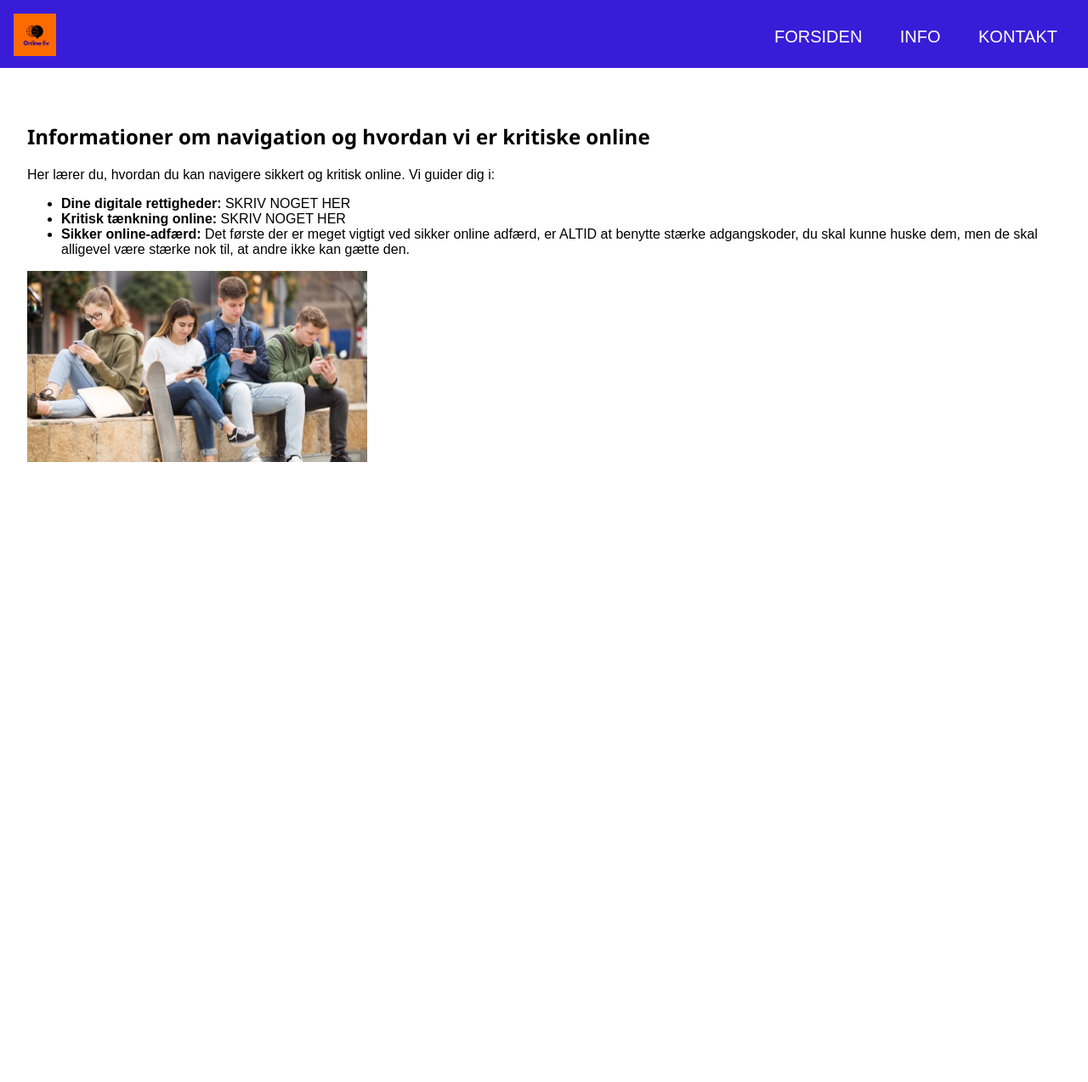
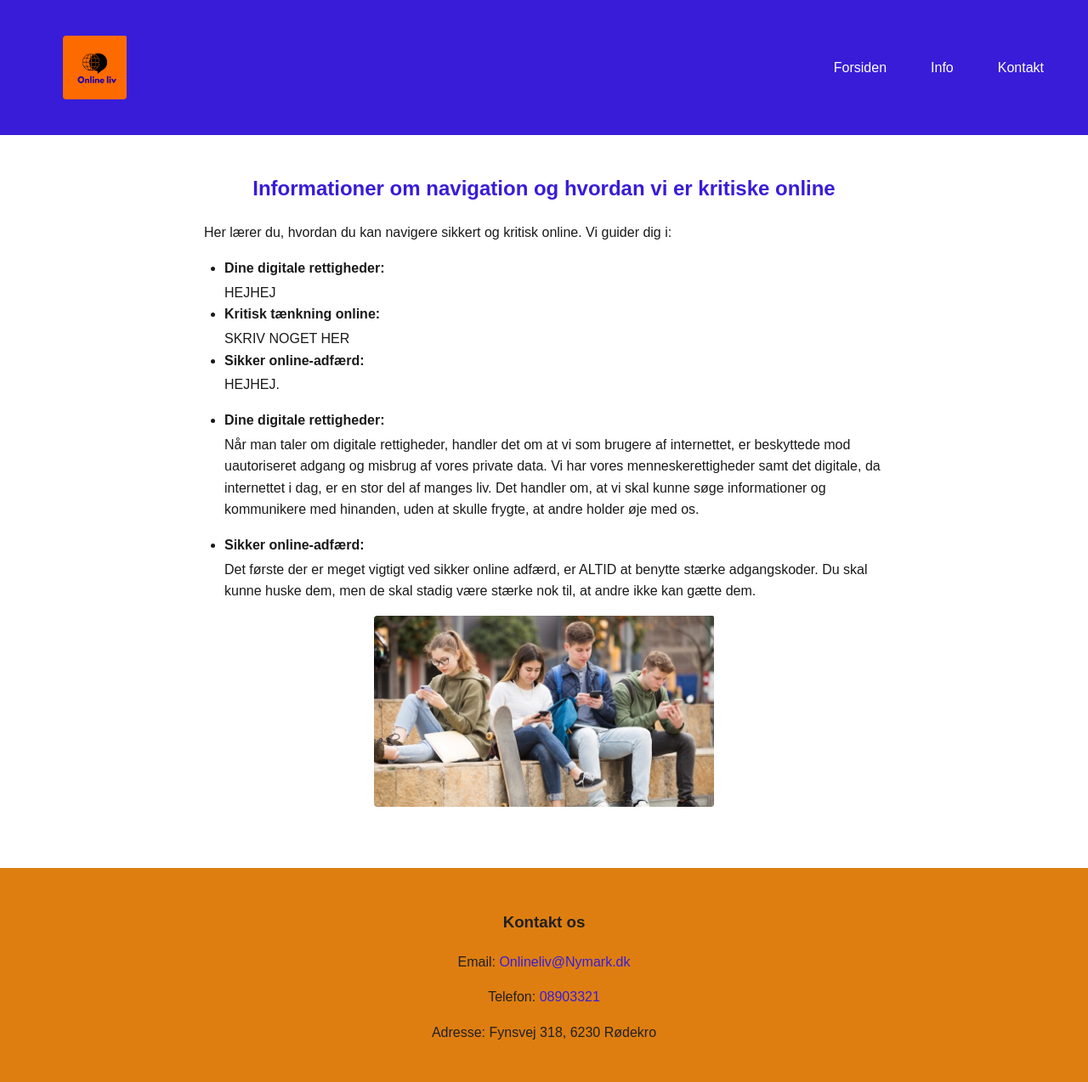
Before and after one commit to Nymark1992/Webtilg-ngelighed-projekt, a plain HTML site: page Info.html in a window 1280 px wide. Shown: the whole page at 85% size. Before the commit the page ends 800 px from the top, so only its background shows below. Drawn offline with Linux system fonts and the light colour scheme.

```diff
--- a/Info.css
+++ b/Info.css
@@ -50,6 +50,7 @@
   h2 {
     color: #391cd8;
     text-align: center;
+
   }
 
   ul {
@@ -119,11 +120,65 @@
     border-image-width: 10%;
   }
 
-
+ .logo img {
+    width: 150px;
+    height: auto;
+ }
+  nav {
+    display: flex;
+    align-items: center;
+    justify-content: space-between;
+    padding: 10px 20px;
+  }
+  nav ul {
+    display: flex;
+    gap: 20px; /* afstand mellem links */
+    list-style: none;
+    margin: 0;
+    padding: 0;
+}
 
   @media (max-width:200px) {
     nav ul {
       flex-direction: column;
       align-items: center;
     }
-  }
+    }
+
+
+/* Hele boksen nederst */
+.contact-box {
+    width: 100%;                    /* fylder hele skærmens bredde */
+    background: #de7e11;            /* mørk baggrund */
+    color: rgb(33, 32, 32);
+    padding: 30px 20px;             /* luft inde i boksen */
+    box-sizing: border-box;
+}
+
+/* Indholdet i midten */
+.contact-content {
+    max-width: 900px;               /* gør teksten smal og læsbar */
+    margin: 0 auto;                 /* centrerer indholdet */
+    text-align: center;
+}
+
+/* Link styling */
+.contact-box a {
+    color: #391cd8;
+    text-decoration: none;
+}
+
+.contact-box a:hover {
+    text-decoration: underline;
+}
+
+/* RESPONSIVE */
+@media (max-width: 600px) {
+    .contact-box {
+        padding: 25px 15px;
+    }
+
+    .contact-content {
+        font-size: 0.9rem;
+    }
+}
--- a/Info.html
+++ b/Info.html
@@ -4,10 +4,11 @@
 <meta charset="UTF-8">
 <meta name="viewport" content="width=device-width, initial-scale=1.0">
 <title>Information</title>
-<link rel="stylesheet" href="css/style.css">
+<link rel="stylesheet" href="Info.css">
 </head>
 
 <body>
+
 <header>
     <nav>
         <a class="logo" href="index.html"><img src="img/logo.png" alt="virksomhedens logo"></a>
@@ -19,20 +20,46 @@
     </nav>
 </header>
 
-    </body>
 <main>
     <section>
         <h2>Informationer om navigation og hvordan vi er kritiske online</h2>
         <p>Her lærer du, hvordan du kan navigere sikkert og kritisk online. Vi guider dig i:</p>
         <ul>
-<li><strong>Dine digitale rettigheder:</strong> SKRIV NOGET HER</li>
+            <li><strong>Dine digitale rettigheder:</strong> HEJHEJ </li>
             <li><strong>Kritisk tænkning online:</strong> SKRIV NOGET HER</li>
-<li><strong>Sikker online-adfærd:</strong> Det første der er meget vigtigt ved sikker online adfærd, er ALTID at benytte stærke
-adgangskoder, du skal kunne huske dem, men de skal alligevel være stærke nok til, at andre ikke kan gætte den. </li>
+            <li><strong>Sikker online-adfærd:</strong> HEJHEJ.</li>
         </ul>
-<img src="img/ungeoginternet.jpg" alt="Et billede af unge på internettet" width="400">
     </section>
+
+    <section>
+        <ul>
+            <li><strong>Dine digitale rettigheder:</strong> Når man taler om digitale rettigheder, handler det om
+            at vi som brugere af internettet, er beskyttede mod uautoriseret adgang og misbrug af vores private data.
+            Vi har vores menneskerettigheder samt det digitale, da internettet i dag, er en stor del af manges liv.
+            Det handler om, at vi skal kunne søge informationer og kommunikere med hinanden, uden at skulle frygte,
+            at andre holder øje med os.</li>
+        </ul>
+    </section>
+
+    <section>
+        <ul>
+            <li><strong>Sikker online-adfærd:</strong> Det første der er meget vigtigt ved sikker online adfærd,
+            er ALTID at benytte stærke adgangskoder. Du skal kunne huske dem, men de skal stadig være stærke nok til,
+            at andre ikke kan gætte dem.</li>
+        </ul>
+    </section>
+
+    <img src="img/ungeoginternet.jpg" alt="Et billede af unge på mobilen/internettet" width="400">
 </main>
+
+<footer class="contact-box">
+    <div class="contact-content">
+        <h3>Kontakt os</h3>
+        <p>Email: <a href="mailto:info@dinmail.dk">Onlineliv@Nymark.dk</a></p>
+        <p>Telefon: <a href="tel:12345678">08903321</a></p>
+        <p>Adresse: Fynsvej 318, 6230 Rødekro</p>
+    </div>
+</footer>
+
 </body>
-
 </html>
--- a/css/style.css
+++ b/css/style.css
@@ -29,13 +29,13 @@
 
 header{
 	background-color: #391cd8;
-	height: 5em;
-	padding: 1em;
+	height: 9em;
+	padding: 2em;
 	margin-bottom: 4em;
 }
 
 .logo img{
-	height: 50px;
+	height: 52px;
 	width: auto;
 }
 
@@ -52,7 +52,7 @@
 	text-decoration: none;
 	padding: 1em;
 	font-size: 20px;
-	color:#fff;
+	color:#e4e2e2;
 	text-transform: uppercase;
 }
 
@@ -65,10 +65,15 @@
     padding: 0 2em 2em;
 }
 
+    .logo img {
+    width: 80px;
+    height: auto;
+ }
 
 
 
-input[type=text], input[type=email],input[type=tel], select, textarea { /*vælger de emner/typer som skal berøres af nedenstående css*/
+
+input[type=text], input[type=email],input[type=tel], select, textarea {
   width: 100%;
   padding: 1em;
   border: 1px solid #ccc;
@@ -144,7 +149,7 @@
 }
 
 fieldset{
-	border-color: #391cd8;
+	border-color: #df6500;
 	border-style: dotted;
 }
 
@@ -154,7 +159,7 @@
 
 .kontaktform {
   border-radius: 5px;
-  background-color: #c5c5c5;
+  background-color: #a2a1ad;
   padding: 1.3em;
   width: 50%;
   margin: 0 auto;
--- a/home.css
+++ b/home.css
@@ -76,7 +76,16 @@
     border-top-right-radius: 2px;
   }
 
-
+    .logo img {
+    width: 150px;
+    height: auto;
+ }
+   nav {
+    display: flex;
+    align-items: center;
+    justify-content: space-between;
+    padding: 10px 20px;
+  }
 
   footer {
     background-color: #de7e11;
```
Also changed, not shown: index.html (+2 -1 lines), 1 other file. Lines whose indentation alone changed are shown as unchanged.
